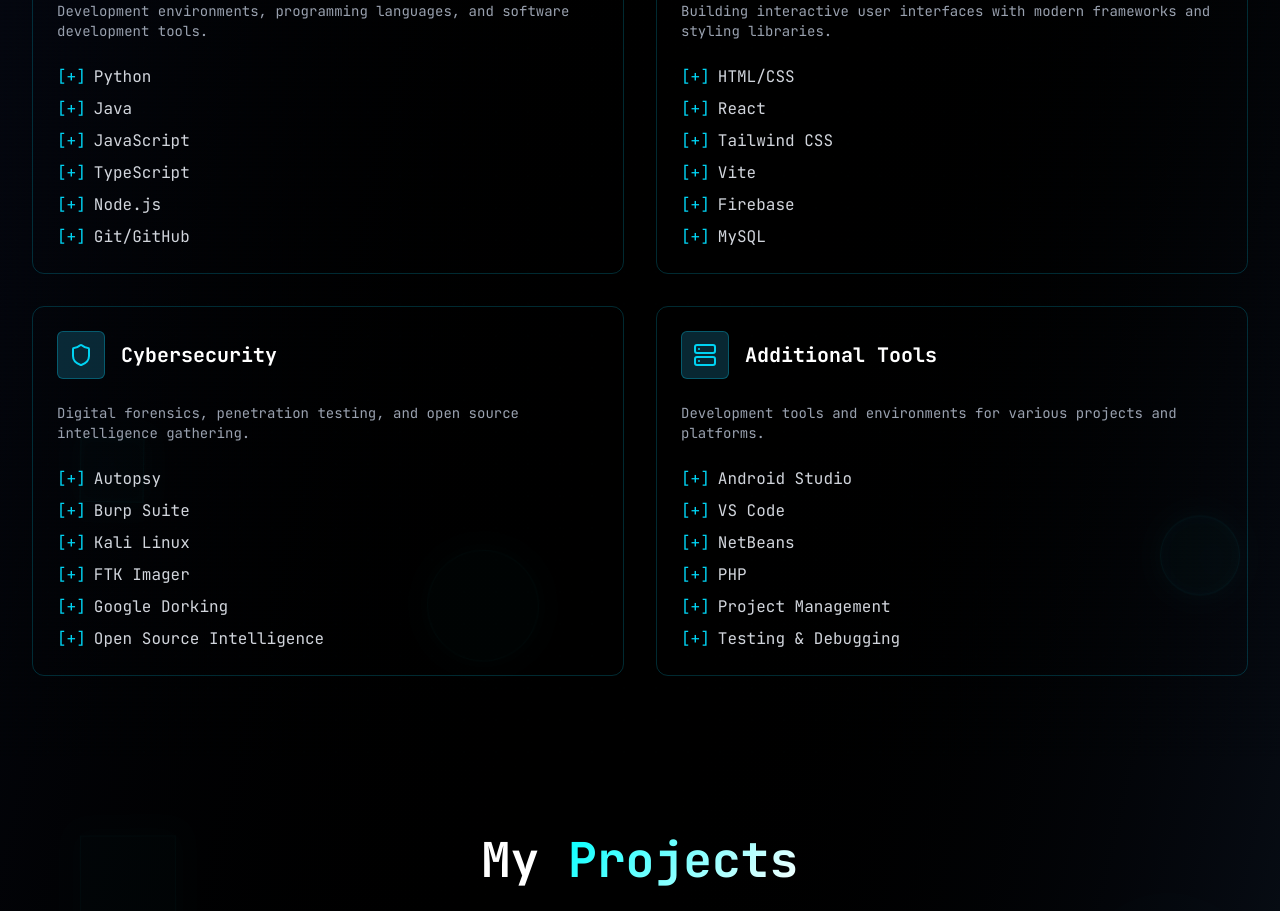
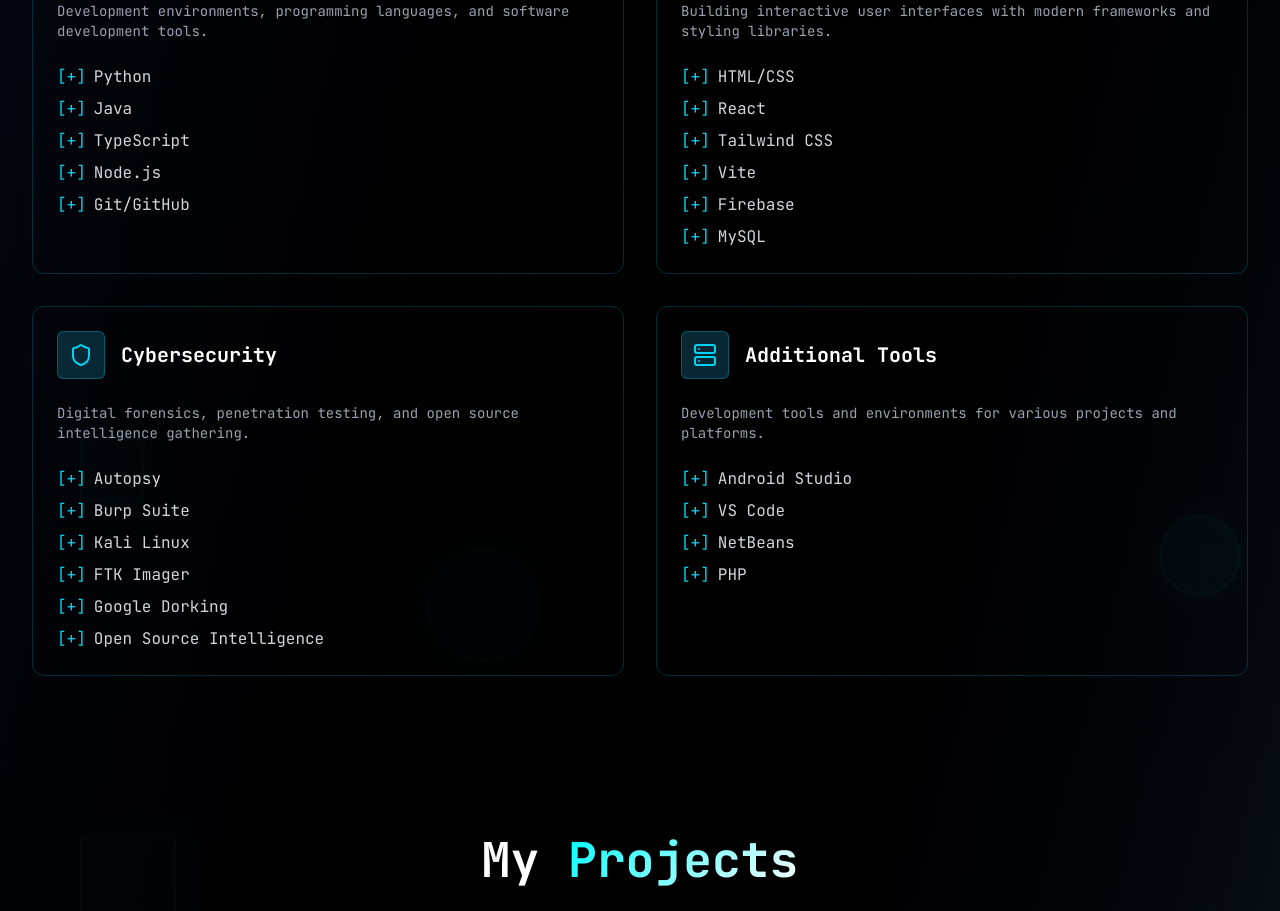
Before and after one commit to yonttt/portfolio, a React (Vite) app: page / in a window 1280 px wide. Shown: the part 2100-3011 px from the top of the page. Built offline with nearby package versions, Linux system fonts and the light colour scheme.

Commit message:
update skill page

```diff
--- a/src/components/Skills.tsx
+++ b/src/components/Skills.tsx
@@ -33,7 +33,7 @@ const Skills = () => {
       icon: Code,
       title: 'Programming',
       description: 'Development environments, programming languages, and software development tools.',
-      skills: ['Python', 'Java', 'JavaScript', 'TypeScript', 'Node.js', 'Git/GitHub']
+      skills: ['Python', 'Java', 'TypeScript', 'Node.js', 'Git/GitHub']
     },
     {
       icon: Monitor,
@@ -51,7 +51,7 @@ const Skills = () => {
       icon: Server,
       title: 'Additional Tools',
       description: 'Development tools and environments for various projects and platforms.',
-      skills: ['Android Studio', 'VS Code', 'NetBeans', 'PHP', 'Project Management', 'Testing & Debugging']
+      skills: ['Android Studio', 'VS Code', 'NetBeans', 'PHP']
     }
   ];
 
```
